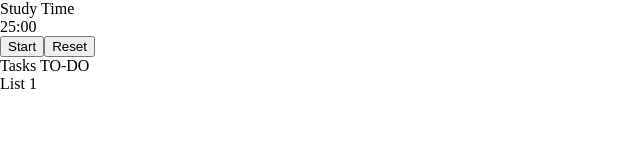
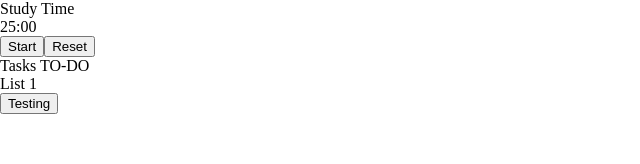
Before and after one commit to Matttran7/SASEHACK-2023, a React (Create React App) app in the folder smarter-together/: page / in a window 1280 px wide. Both pictures are taken after a click on the button "Log All Task Data". Shown: the top 164 px of the page, without its empty margins (0-640 px from the left). Built offline with nearby package versions, Linux system fonts and the light colour scheme.

Commit message:
Task Display Component
Component to display tasks

```diff
--- a/smarter-together/src/App.js
+++ b/smarter-together/src/App.js
@@ -5,6 +5,7 @@ import { sortHighLow } from './ProcessData/SortComponents';
 import './App.css';
 import IntervalSettings from './Components/IntervalSettings';
 import Timer from './Components/Timer';
+import TaskDisplay from './Components/TaskDisplay';
 
 function App() {
   const [numUsers, setNumUsers] = useState(1);
@@ -61,29 +62,9 @@ function App() {
 
       {submitClicked && <Timer breakInterval={breakInterval} studyInterval={studyInterval}/>}
 
-      {submitClicked && (
-        <div>
-
-          <h2>Tasks TO-DO</h2>
-          {sortedLists.map((sortedData, index) => (
-
-            <div key={index}>
-              {/* Render your sorted data here */}
-
-              <p>List {index + 1}</p>
-              {sortedData.map((item, itemIndex) => (
-                <div key={itemIndex}>
-                  <p>Task Name: {item.taskName}</p>
-                </div>
-              ))}
-            </div>
-          ))}
+      {submitClicked && <TaskDisplay sortedLists={sortedLists} setSortedLists={setSortedLists}/>}
 
 
-
-          {/* <button onClick={() => {setSubmitClicked(!submitClicked)}}>Go Back</button> */}
-        </div>
-      )}
     </div>
   );
 }
--- /dev/null
+++ b/smarter-together/src/Components/TaskDisplay.js
@@ -0,0 +1,34 @@
+import React, { useState, useEffect } from 'react';
+import TaskCard from './TaskCard'; // Import the TaskCard component
+
+const TaskDisplay = ({ sortedLists, setSortedLists }) => {
+    const deleteTask = (id) => {
+      // Filter tasks from the sortedLists prop
+      const updatedSortedLists = sortedLists.map((sortedData) =>
+        sortedData.filter((task) => task.id !== id)
+      );
+
+      // You can optionally set the state here if needed
+      setSortedLists(updatedSortedLists);
+    };
+
+    return (
+      <div>
+        <h2>Tasks TO-DO</h2>
+        {sortedLists.map((sortedData, index) => (
+          <div key={index}>
+            <p>List {index + 1}</p>
+            {sortedData.map((item, itemIndex) => (
+              <div key={itemIndex}>
+                {/* Use the TaskCard component to display each task */}
+                <TaskCard key={item.id} task={item} onDelete={deleteTask} />
+              </div>
+            ))}
+          </div>
+        ))}
+        <button onClick={() => console.log(sortedLists)}>Testing</button>
+      </div>
+    );
+  };
+
+  export default TaskDisplay;
```
